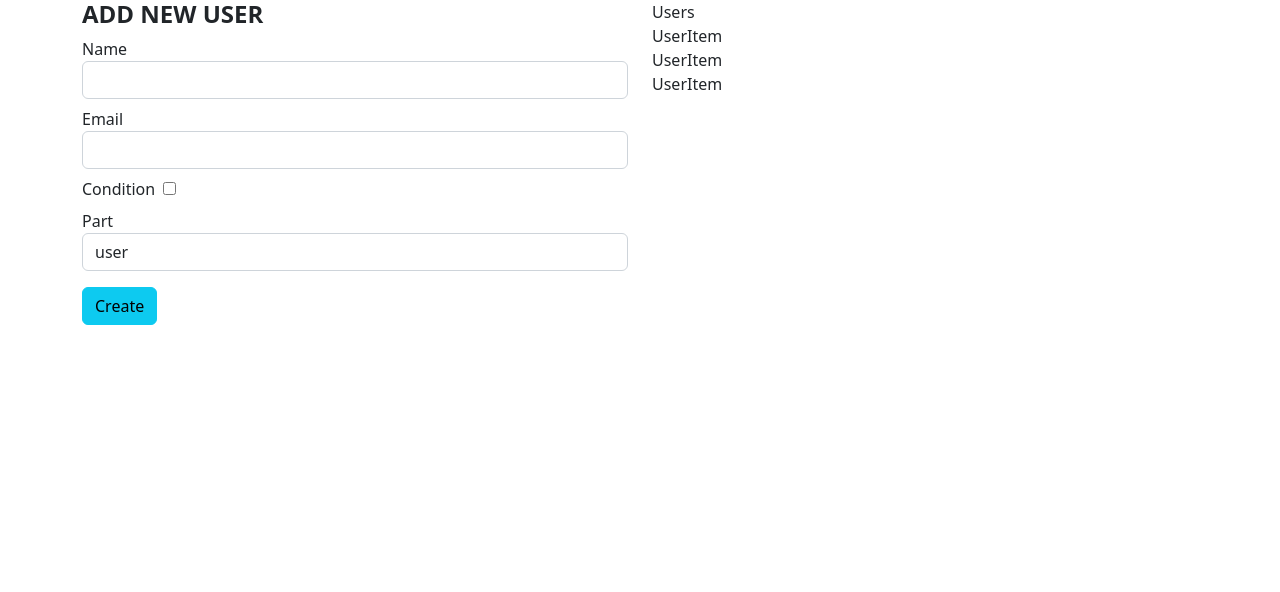
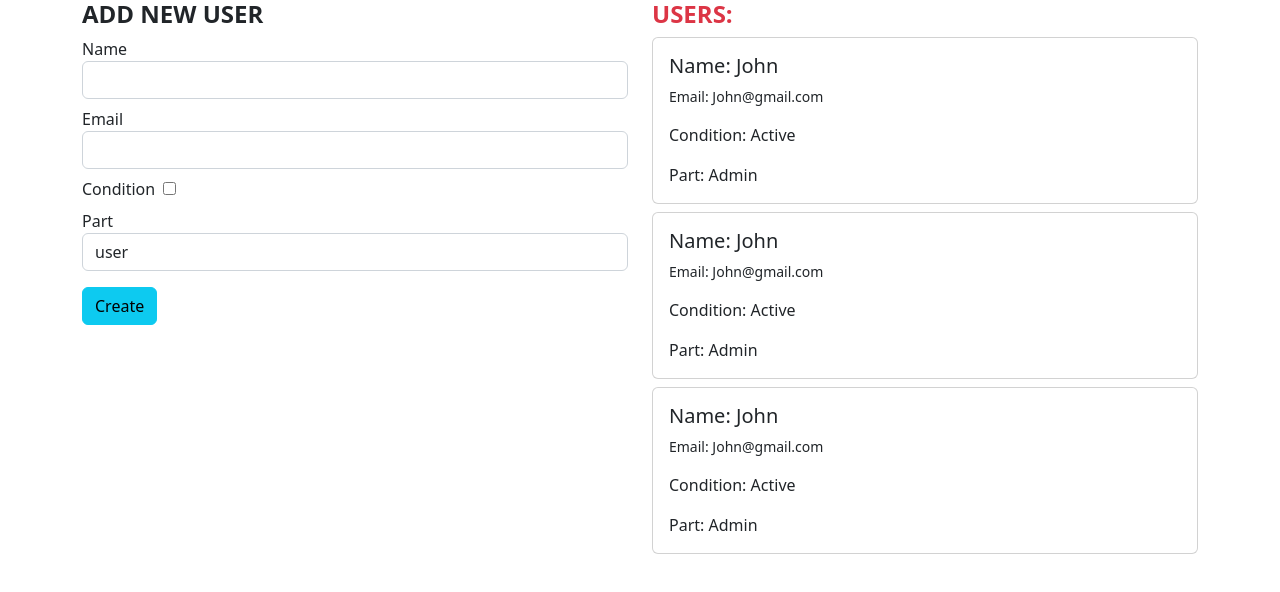
Before and after one commit to omurbekov-azamat/homework-57, a React (Create React App) app: page / in a window 1280 px wide. Shown: the top 592 px of the page. Built offline with nearby package versions, Linux system fonts and the light colour scheme.

Commit message:
commit-5; added some html tags in components UserItem.tsx and Users.tsx;

```diff
--- a/src/components/Users/UserItem.tsx
+++ b/src/components/Users/UserItem.tsx
@@ -2,8 +2,17 @@ import React from 'react';
 
 const UserItem = () => {
   return (
-    <div>
-      UserItem
+    <div className="card mb-2">
+      <div className="row no-gutters">
+        <div className="col-sm-8">
+          <div className="card-body">
+            <h5 className="card-title">Name: John</h5>
+            <p className="card-text small">Email: John@gmail.com</p>
+            <p className="card-text">Condition: Active</p>
+            <p className="card-text">Part: Admin</p>
+          </div>
+        </div>
+      </div>
     </div>
   );
 };
--- a/src/components/Users/Users.tsx
+++ b/src/components/Users/Users.tsx
@@ -3,12 +3,12 @@ import UserItem from "./UserItem";
 
 const Users = () => {
   return (
-    <div>
-      Users
+    <>
+      <h4 className='fw-bolder text-uppercase text-danger'>Users:</h4>
       <UserItem/>
       <UserItem/>
       <UserItem/>
-    </div>
+    </>
   );
 };
 
```
